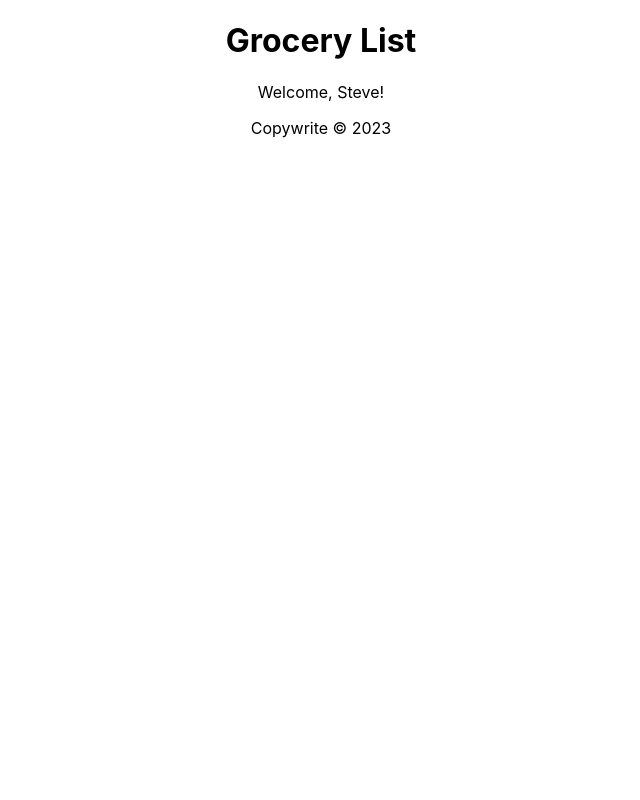
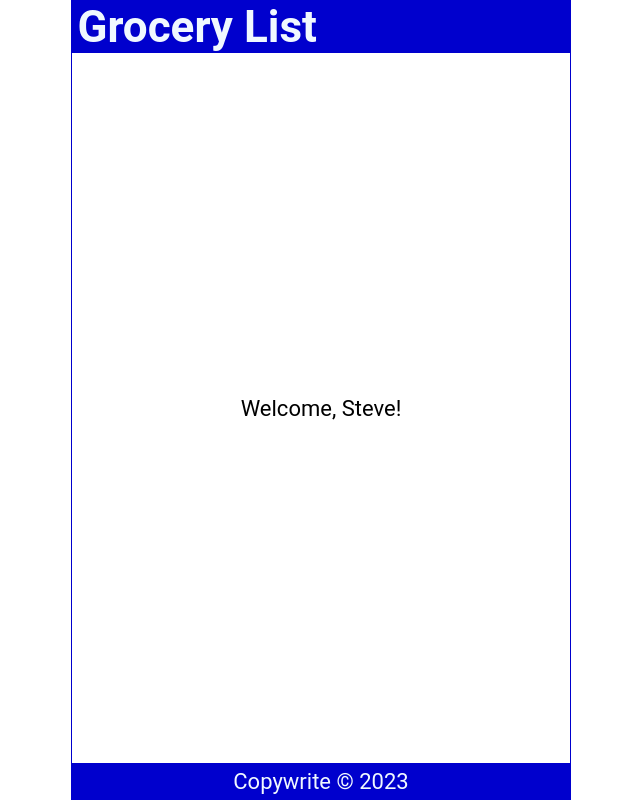
Before and after one commit to linds0202/react-practice, a React (Create React App) app in the folder 01tut/: page / in a window 1280 px wide. Shown: the whole page, without its empty margins (319-959 px from the left). Built offline with nearby package versions, Linux system fonts and the light colour scheme.

Commit message:
style components index.css

```diff
--- a/01tut/src/App.css
+++ /dev/null
@@ -1,38 +0,0 @@
-.App {
-  text-align: center;
-}
-
-.App-logo {
-  height: 40vmin;
-  pointer-events: none;
-}
-
-@media (prefers-reduced-motion: no-preference) {
-  .App-logo {
-    animation: App-logo-spin infinite 20s linear;
-  }
-}
-
-.App-header {
-  background-color: #282c34;
-  min-height: 100vh;
-  display: flex;
-  flex-direction: column;
-  align-items: center;
-  justify-content: center;
-  font-size: calc(10px + 2vmin);
-  color: white;
-}
-
-.App-link {
-  color: #61dafb;
-}
-
-@keyframes App-logo-spin {
-  from {
-    transform: rotate(0deg);
-  }
-  to {
-    transform: rotate(360deg);
-  }
-}
--- a/01tut/src/App.js
+++ b/01tut/src/App.js
@@ -1,4 +1,3 @@
-import './App.css';
 import Content from './Content';
 import Header from './Header'
 import Footer from './Footer'
--- a/01tut/src/index.css
+++ b/01tut/src/index.css
@@ -1,13 +1,59 @@
+* {
+  margin: 0;
+  padding: 0;
+  box-sizing: border-box;
+}
+
+html {
+  font-size: 22px;
+}
+
 body {
-  margin: 0;
-  font-family: -apple-system, BlinkMacSystemFont, 'Segoe UI', 'Roboto', 'Oxygen',
+  min-height: 100vh;
+  font-family: 'Roboto', 'Oxygen',
     'Ubuntu', 'Cantarell', 'Fira Sans', 'Droid Sans', 'Helvetica Neue',
     sans-serif;
   -webkit-font-smoothing: antialiased;
   -moz-osx-font-smoothing: grayscale;
 }
 
-code {
-  font-family: source-code-pro, Menlo, Monaco, Consolas, 'Courier New',
-    monospace;
+.App {
+  display: flex;
+  flex-direction: column;
+  justify-content: center;
+  align-items: center;
+  height: 100vh;
+  width: 100%;
+  max-width: 500px;
+  border: 1px solid mediumblue;
+  margin: auto;
 }
+
+header {
+  width: 100%;
+  padding: 0 0.25em;
+  background-color: mediumblue;
+  color: aliceblue;
+  display: flex;
+  justify-content: space-between;
+  align-items: center;
+}
+
+main {
+  width: 100%;
+  display: flex;
+  flex-direction: column;
+  flex-grow: 1;
+  justify-content: center;
+  align-items: center;
+  overflow-y: auto;
+}
+
+footer {
+  width: 100%;
+  padding: 0.25em;
+  background-color: mediumblue;
+  color: aliceblue;
+  display: grid;
+  place-content: center;
+}
```
Also changed, not shown: 01tut/src/Header.js (+7 -1 lines), 01tut/src/logo.svg (deleted).
